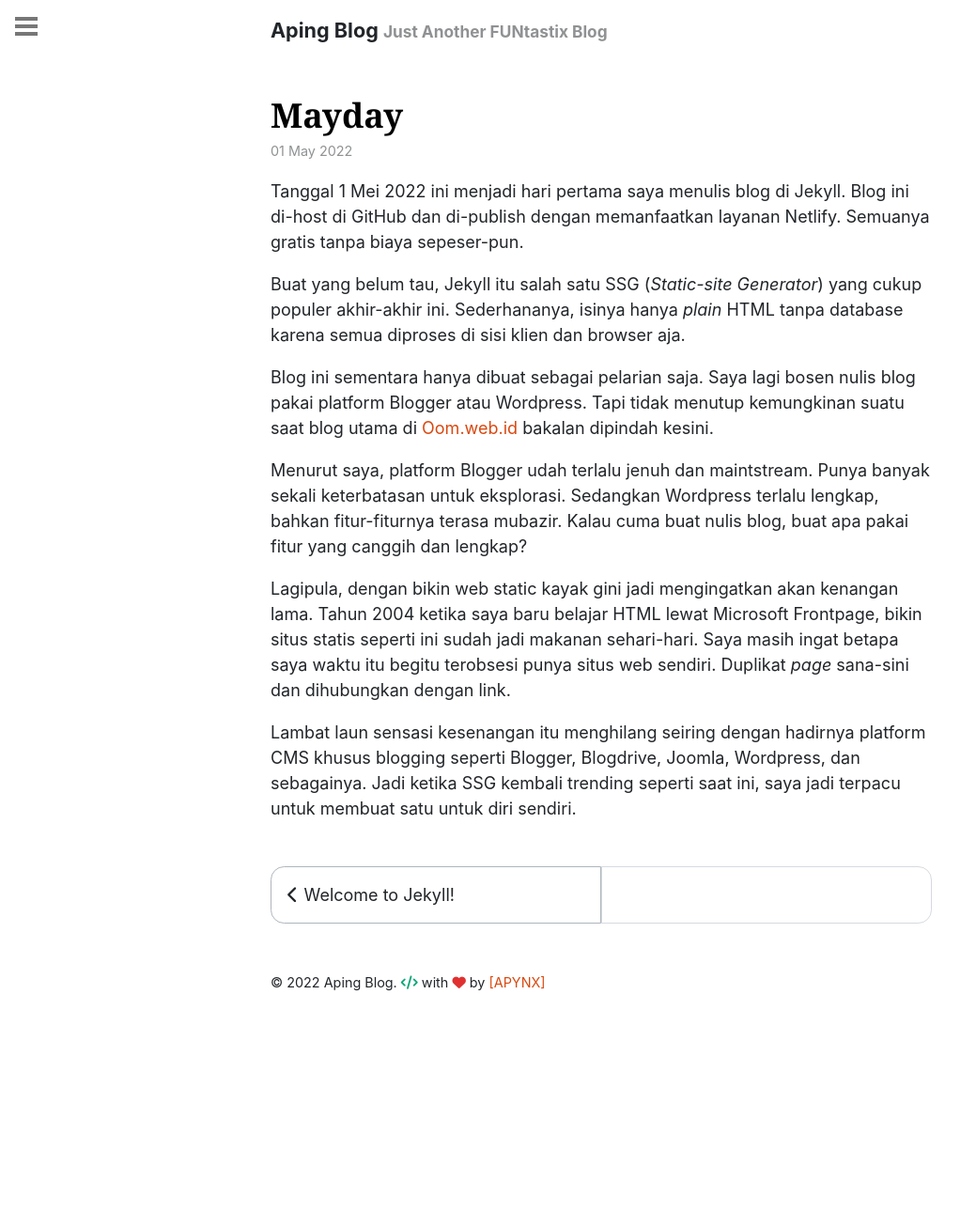
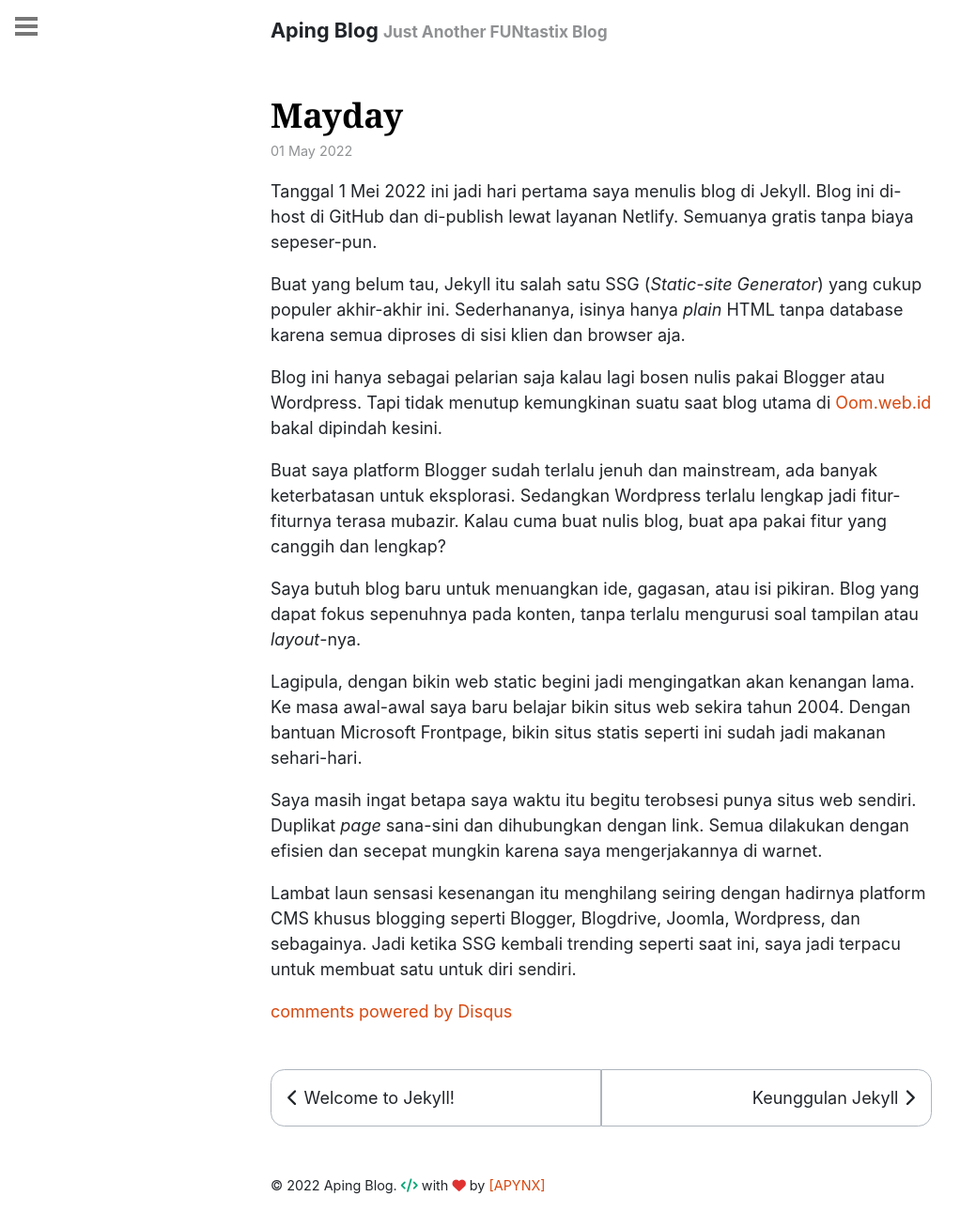
Before and after one commit to apynx/apynx.github.io, a Jekyll site: the page built from _posts/2022-05-01-mayday.md, in a window 1280 px wide. Shown: the whole page at 94% size, without its empty margins (0-1039 px from the left). Built offline with Jekyll 4.4.1, drawn with Linux system fonts in a browser that asks for light colours; nearby versions of some CDN libraries; comment, search, counter and statistics services are not loaded; before the commit the page ends 1074 px from its top, so only the background shows below that.

Commit message:
post comm

```diff
--- a/_posts/2022-05-01-mayday.md
+++ b/_posts/2022-05-01-mayday.md
@@ -1,18 +1,22 @@
 ---
-layout: post
-title: Mayday
-date: 2022-05-01 17:16:06 +0700
-categories: Pribadi
+layout      : post
+title       : Mayday
+date        : 2022-05-01 17:16:06 +0700
+categories  : Pribadi
+comments    : true
 ---
-
-Tanggal 1 Mei 2022 ini menjadi hari pertama saya menulis blog di Jekyll. Blog ini di-host di GitHub dan di-publish dengan memanfaatkan layanan Netlify. Semuanya gratis tanpa biaya sepeser-pun.
+Tanggal 1 Mei 2022 ini jadi hari pertama saya menulis blog di Jekyll. Blog ini di-host di GitHub dan di-publish lewat layanan Netlify. Semuanya gratis tanpa biaya sepeser-pun.
 
 Buat yang belum tau, Jekyll itu salah satu SSG (*Static-site Generator*) yang cukup populer akhir-akhir ini. Sederhananya, isinya hanya *plain* HTML tanpa database karena semua diproses di sisi klien dan browser aja.
 
-Blog ini sementara hanya dibuat sebagai pelarian saja. Saya lagi bosen nulis blog pakai platform Blogger atau Wordpress. Tapi tidak menutup kemungkinan suatu saat blog utama di [Oom.web.id](https://oom.web.id) bakalan dipindah kesini.
+Blog ini hanya sebagai pelarian saja kalau lagi bosen nulis pakai Blogger atau Wordpress. Tapi tidak menutup kemungkinan suatu saat blog utama di [Oom.web.id](https://oom.web.id) bakal dipindah kesini.
 
-Menurut saya, platform Blogger udah terlalu jenuh dan maintstream. Punya banyak sekali keterbatasan untuk eksplorasi. Sedangkan Wordpress terlalu lengkap, bahkan fitur-fiturnya terasa mubazir. Kalau cuma buat nulis blog, buat apa pakai fitur yang canggih dan lengkap?
+Buat saya platform Blogger sudah terlalu jenuh dan mainstream, ada banyak keterbatasan untuk eksplorasi. Sedangkan Wordpress terlalu lengkap jadi fitur-fiturnya terasa mubazir. Kalau cuma buat nulis blog, buat apa pakai fitur yang canggih dan lengkap?
 
-Lagipula, dengan bikin web static kayak gini jadi mengingatkan akan kenangan lama. Tahun 2004 ketika saya baru belajar HTML lewat Microsoft Frontpage, bikin situs statis seperti ini sudah jadi makanan sehari-hari. Saya masih ingat betapa saya waktu itu begitu terobsesi punya situs web sendiri. Duplikat *page* sana-sini dan dihubungkan dengan link.
+Saya butuh blog baru untuk menuangkan ide, gagasan, atau isi pikiran. Blog yang dapat fokus sepenuhnya pada konten, tanpa terlalu mengurusi soal tampilan atau *layout*-nya.
+
+Lagipula, dengan bikin web static begini jadi mengingatkan akan kenangan lama. Ke masa awal-awal saya baru belajar bikin situs web sekira tahun 2004. Dengan bantuan Microsoft Frontpage, bikin situs statis seperti ini sudah jadi makanan sehari-hari.
+
+Saya masih ingat betapa saya waktu itu begitu terobsesi punya situs web sendiri. Duplikat *page* sana-sini dan dihubungkan dengan link. Semua dilakukan dengan efisien dan secepat mungkin karena saya mengerjakannya di warnet.
 
 Lambat laun sensasi kesenangan itu menghilang seiring dengan hadirnya platform CMS khusus blogging seperti Blogger, Blogdrive, Joomla, Wordpress, dan sebagainya. Jadi ketika SSG kembali trending seperti saat ini, saya jadi terpacu untuk membuat satu untuk diri sendiri.
```
Also changed, not shown: _posts/2021-04-30-test-post.md (deleted, +0 -7 lines), _posts/2022-04-28-lorem-ipsum.md (+4 -4 lines), _posts/2022-04-30-welcome-to-jekyll.md (+6 -6 lines), _posts/2022-05-02-keunggulan-jekyll.md (added, +10 -0 lines).
